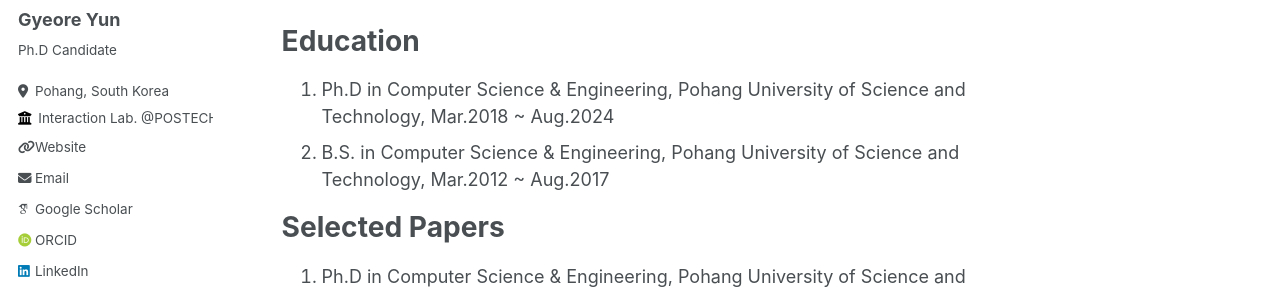
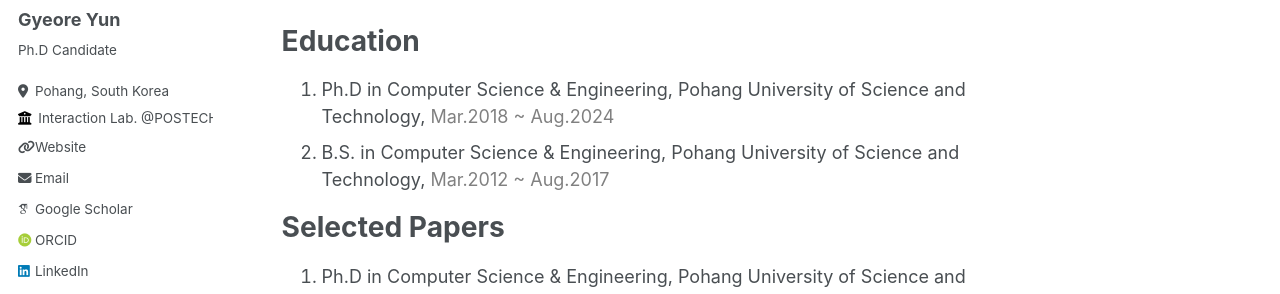
Before and after one commit to GyeoreYun/GyeoreYun.github.io, a Jekyll site: the page built from _pages/about.md, in a window 1280 px wide and 900 px high. Shown: the part 282-576 px from the top of the window. Built offline with Jekyll 4.4.1, drawn with Linux system fonts in a browser that asks for light colours; some web fonts are replaced.

Commit message:
Update about.md

```diff
--- a/_pages/about.md
+++ b/_pages/about.md
@@ -12,8 +12,8 @@
 
 Education
 ======
-1. Ph.D in Computer Science & Engineering, Pohang University of Science and Technology, Mar.2018 ~ Aug.2024
-1. B.S. in Computer Science & Engineering, Pohang University of Science and Technology, Mar.2012 ~ Aug.2017
+1. Ph.D in Computer Science & Engineering, Pohang University of Science and Technology,    <span style="color:#808080">Mar.2018 ~ Aug.2024</span>
+1. B.S. in Computer Science & Engineering, Pohang University of Science and Technology,    <span style="color:#808080">Mar.2012 ~ Aug.2017</span>
 
 Selected Papers
 ======
```
